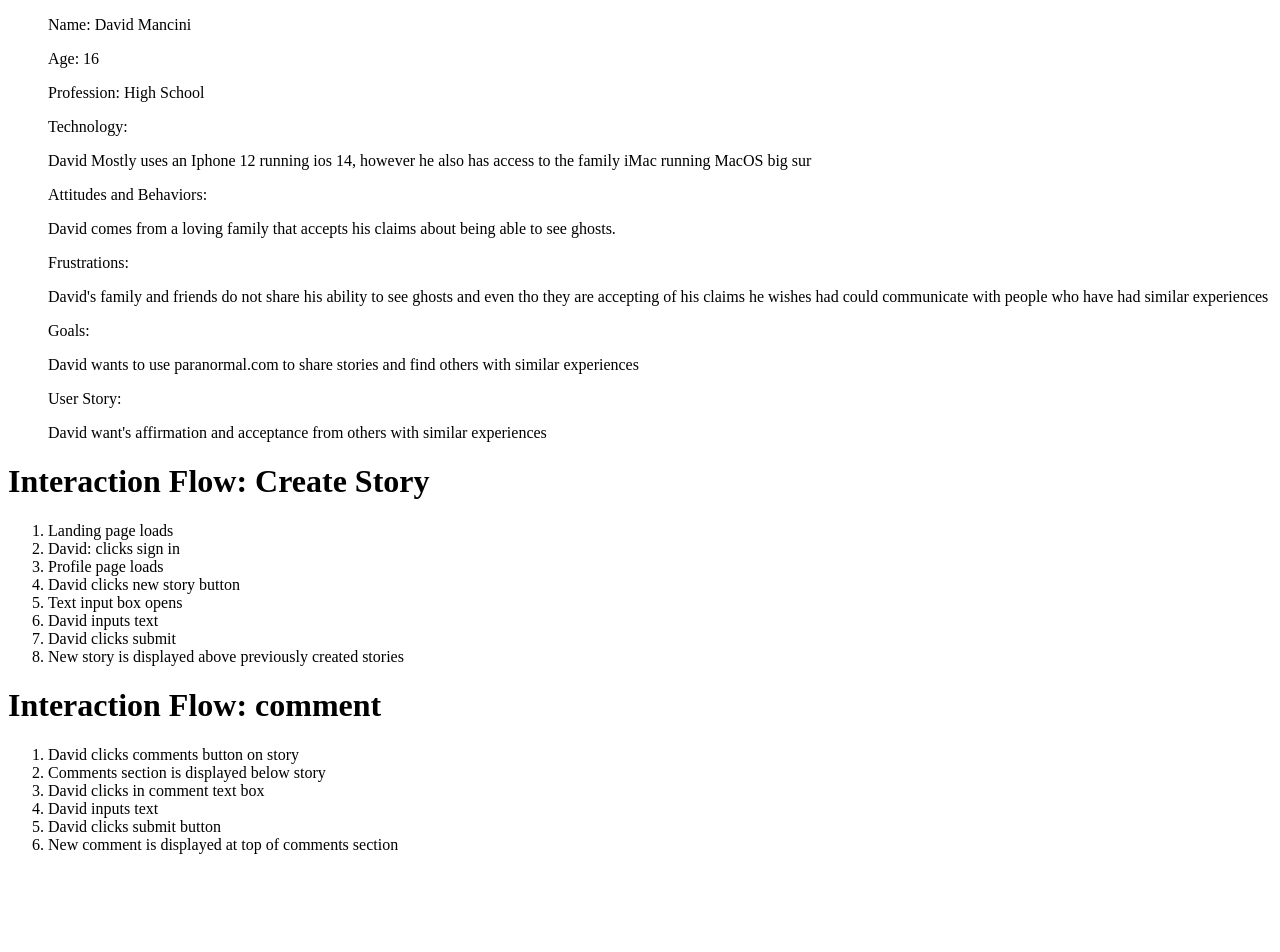
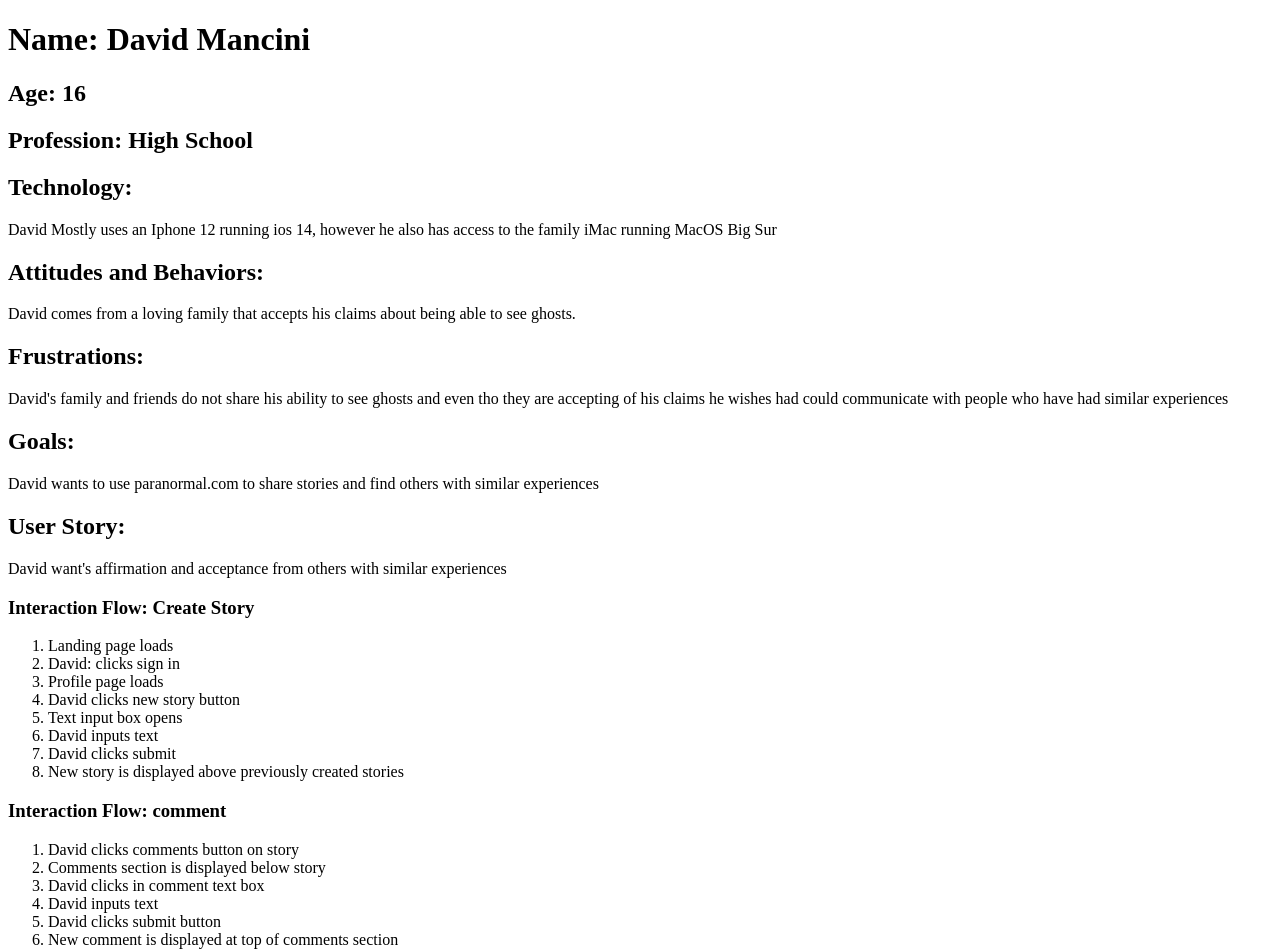
Before and after one commit to Paranormal-NM/paranormal-nm, a plain HTML site: page public_html/documentation/persona-david.html in a window 1280 px wide. Before the commit the page ends 870 px from the top, so only its background shows below. Drawn offline with Linux system fonts and the light colour scheme.

Commit message:
cool commit

```diff
--- a/public_html/documentation/persona-david.html
+++ b/public_html/documentation/persona-david.html
@@ -2,20 +2,23 @@
 <html lang="en">
 <head>
     <meta charset="UTF-8">
-    <title>Personas | Michael</title>
+    <title>Persona | Michael</title>
 </head>
 <body>
-<ul>Name: David Mancini</ul>
-<ul></ul>
-<ul>Age: 16</ul>
-<ul>Profession: High School</ul>
-<ul>Technology: <p>David Mostly uses an Iphone 12 running ios 14, however he also has access to the family iMac running MacOS big sur</p></ul>
-<ul>Attitudes and Behaviors: <p>David comes from a loving family that accepts his claims about being able to see ghosts.</p></ul>
-<ul>Frustrations: <p>David's family and friends do not share his ability to see ghosts and even tho they are accepting of his claims he wishes had could communicate with people who have had similar experiences</p></ul>
-<ul>Goals: <p>David wants to use paranormal.com to share stories and find others with similar experiences</p></ul>
-<ul>User Story: <P>David want's affirmation and acceptance from others with similar experiences<p></p></ul>
-
-<h1>Interaction Flow: Create Story</h1>
+    <h1>Name: David Mancini</h1>
+    <h2>Age: 16</h2>
+    <h2>Profession: High School</h2>
+    <h2>Technology:</h2>
+    <p>David Mostly uses an Iphone 12 running ios 14, however he also has access to the family iMac running MacOS Big Sur</p>
+    <h2>Attitudes and Behaviors:</h2>
+    <p>David comes from a loving family that accepts his claims about being able to see ghosts.</p>
+    <h2>Frustrations:</h2>
+        <p>David's family and friends do not share his ability to see ghosts and even tho they are accepting of his claims he wishes had could communicate with people who have had similar experiences</p>
+    <h2>Goals:</h2>
+        <p>David wants to use paranormal.com to share stories and find others with similar experiences</p>
+    <h2>User Story:</h2>
+        <P>David want's affirmation and acceptance from others with similar experiences</P>
+    <h3>Interaction Flow: Create Story</h3>
     <ol>
         <li>Landing page loads</li>
         <li>David: clicks sign in </li>
@@ -27,7 +30,7 @@
         <li>New story is displayed above previously created stories</li>
     </ol>
 
-<h1>Interaction Flow: comment</h1>
+    <h3>Interaction Flow: comment</h3>
     <ol>
         <li>David clicks comments button on story </li>
         <li>Comments section is displayed below story</li>
```
Lines whose indentation alone changed are shown as unchanged.
